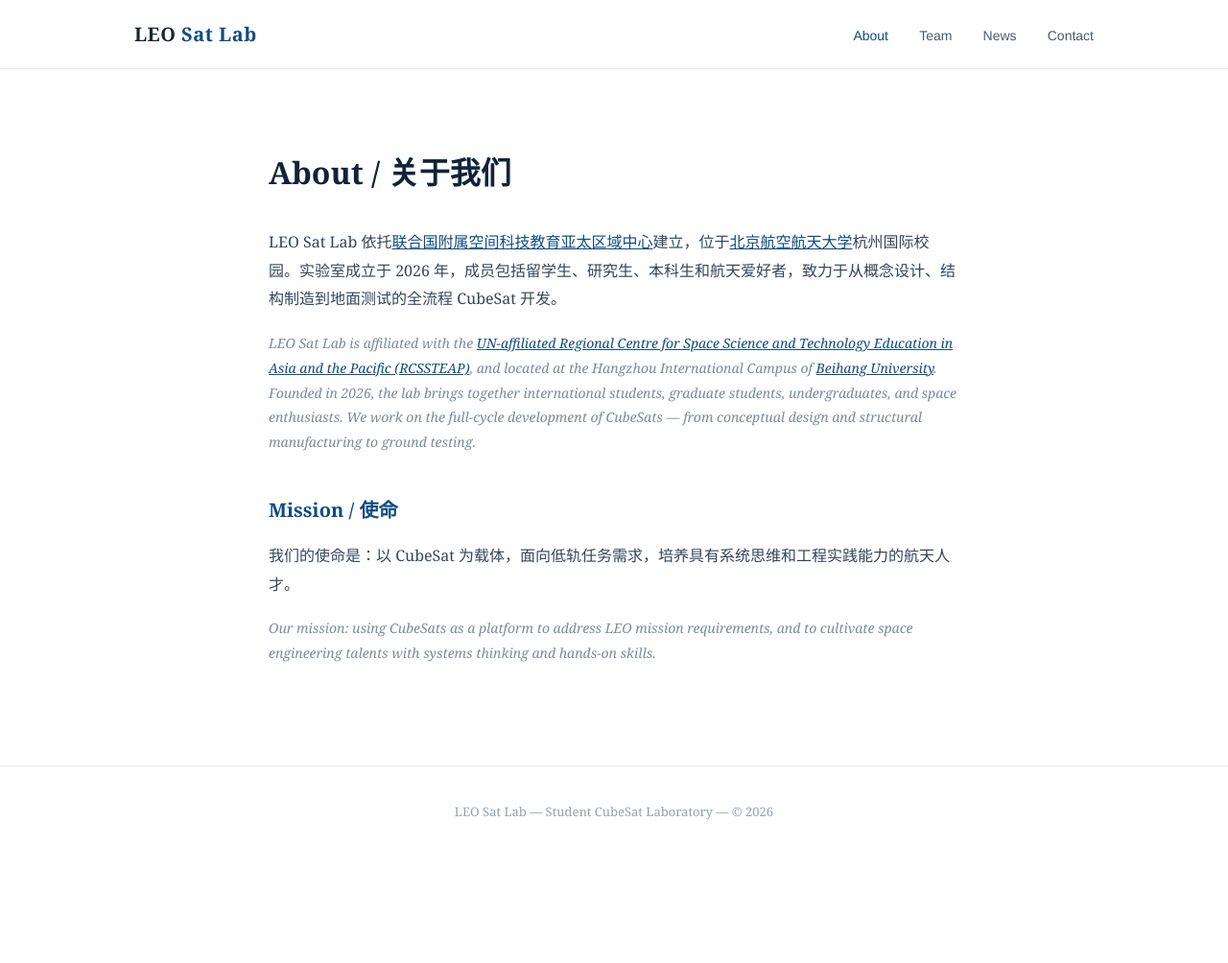
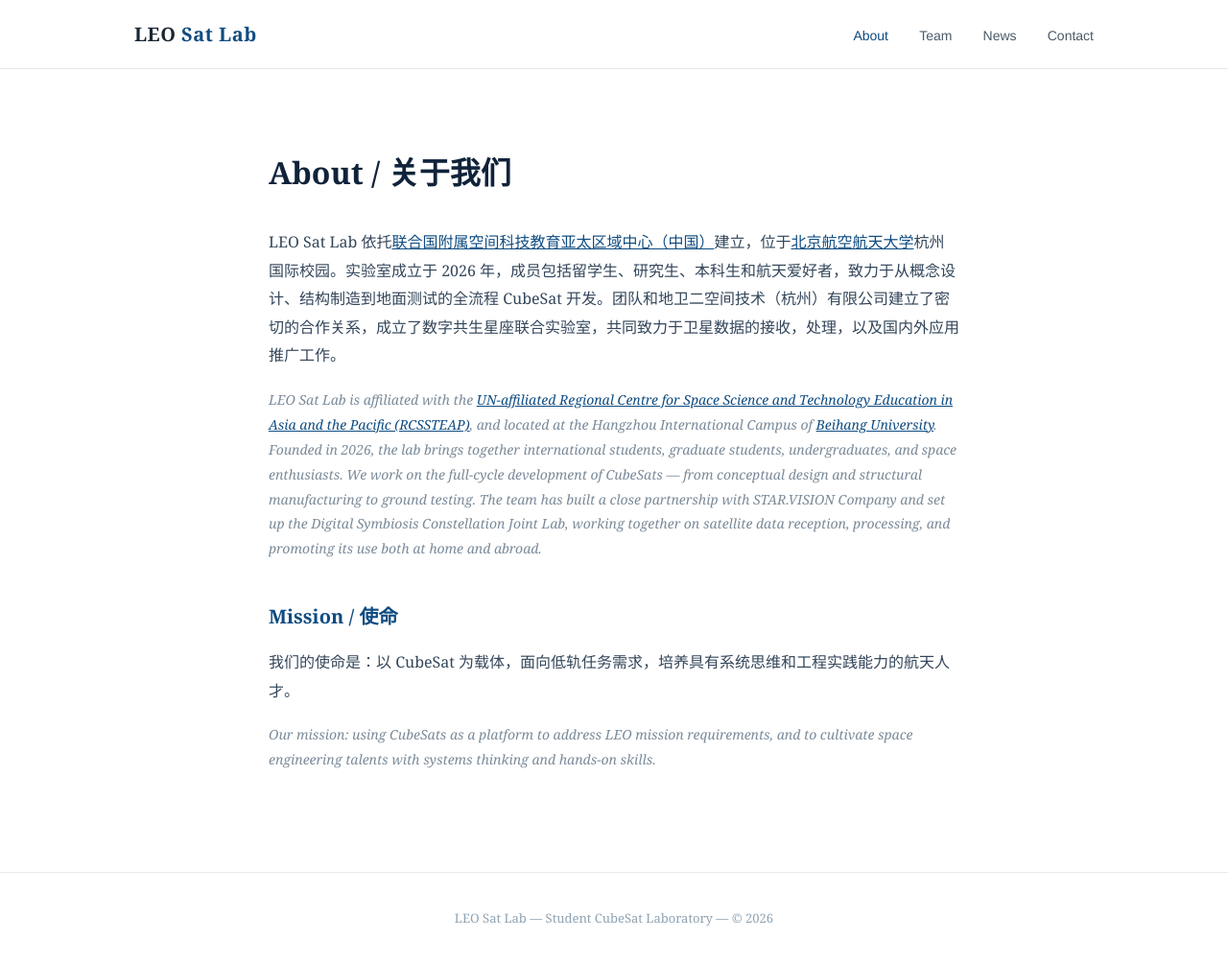
Before and after one commit to leo-sat-lab/leo-sat-lab.github.io, a Jekyll site: the page built from about.md, in a window 1280 px wide and 1005 px high. Shown: the whole window at 96% size. Built offline with Jekyll 4.4.1, drawn with Linux system fonts in a browser that asks for light colours.

Commit message:
update about

```diff
--- a/about.md
+++ b/about.md
@@ -7,10 +7,10 @@ title: About
   <h1>About / 关于我们</h1>
 
   <p>
-    LEO Sat Lab 依托<a href="https://rcssteap.buaa.edu.cn" target="_blank">联合国附属空间科技教育亚太区域中心</a>建立，位于<a href="https://www.buaa.edu.cn/">北京航空航天大学</a>杭州国际校园。实验室成立于 2026 年，成员包括留学生、研究生、本科生和航天爱好者，致力于从概念设计、结构制造到地面测试的全流程 CubeSat 开发。
+    LEO Sat Lab 依托<a href="https://rcssteap.buaa.edu.cn" target="_blank">联合国附属空间科技教育亚太区域中心（中国）</a>建立，位于<a href="https://www.buaa.edu.cn/">北京航空航天大学</a>杭州国际校园。实验室成立于 2026 年，成员包括留学生、研究生、本科生和航天爱好者，致力于从概念设计、结构制造到地面测试的全流程 CubeSat 开发。团队和地卫二空间技术（杭州）有限公司建立了密切的合作关系，成立了数字共生星座联合实验室，共同致力于卫星数据的接收，处理，以及国内外应用推广工作。
   </p>
   <p class="en">
-    LEO Sat Lab is affiliated with the <a href="https://rcssteap.buaa.edu.cn" target="_blank">UN-affiliated Regional Centre for Space Science and Technology Education in Asia and the Pacific (RCSSTEAP)</a>, and located at the Hangzhou International Campus of <a href="https://www.buaa.edu.cn/">Beihang University</a>. Founded in 2026, the lab brings together international students, graduate students, undergraduates, and space enthusiasts. We work on the full-cycle development of CubeSats — from conceptual design and structural manufacturing to ground testing.
+    LEO Sat Lab is affiliated with the <a href="https://rcssteap.buaa.edu.cn" target="_blank">UN-affiliated Regional Centre for Space Science and Technology Education in Asia and the Pacific (RCSSTEAP)</a>, and located at the Hangzhou International Campus of <a href="https://www.buaa.edu.cn/">Beihang University</a>. Founded in 2026, the lab brings together international students, graduate students, undergraduates, and space enthusiasts. We work on the full-cycle development of CubeSats — from conceptual design and structural manufacturing to ground testing. The team has built a close partnership with STAR.VISION Company and set up the Digital Symbiosis Constellation Joint Lab, working together on satellite data reception, processing, and promoting its use both at home and abroad.
   </p>
 
   <h2>Mission / 使命</h2>
```
